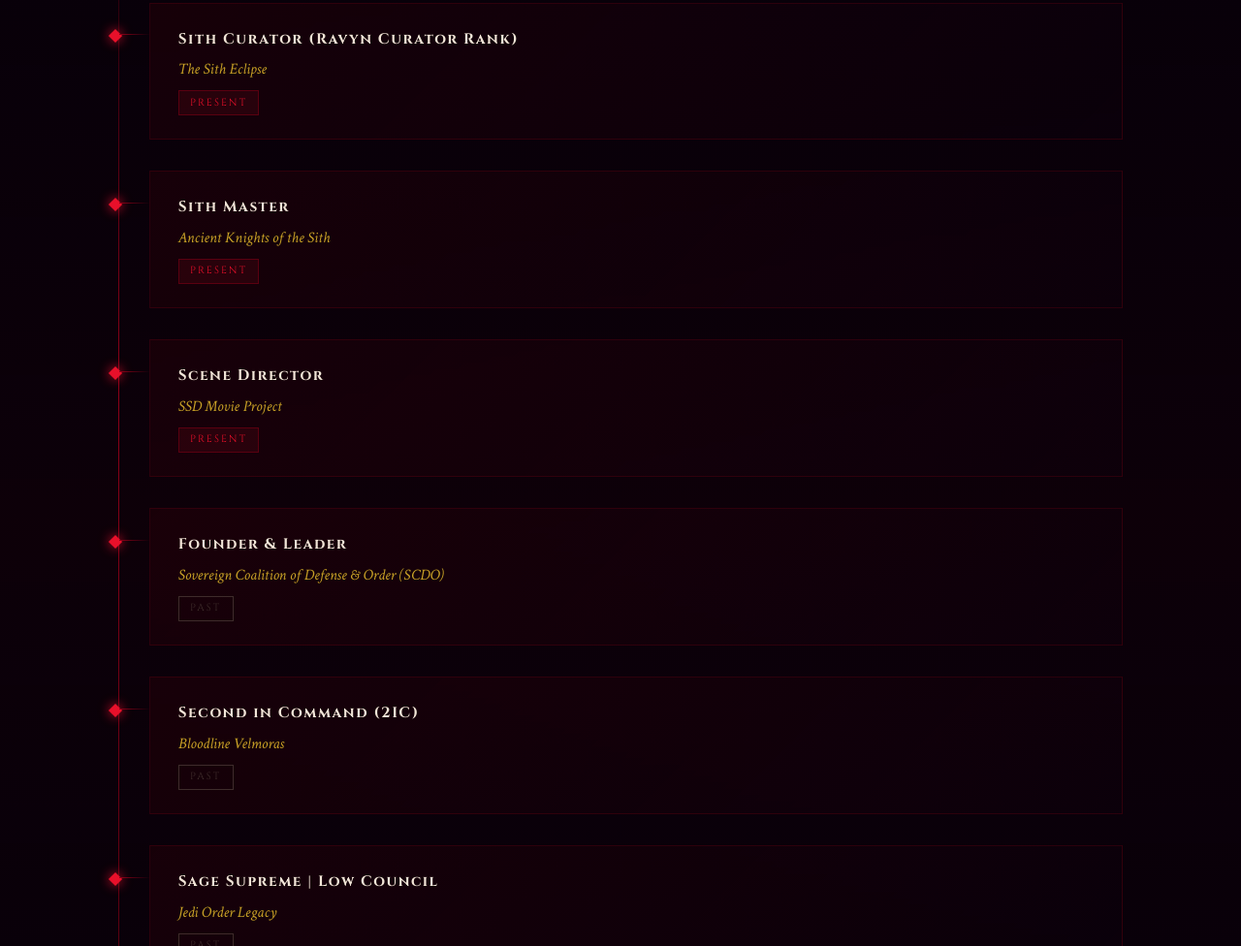
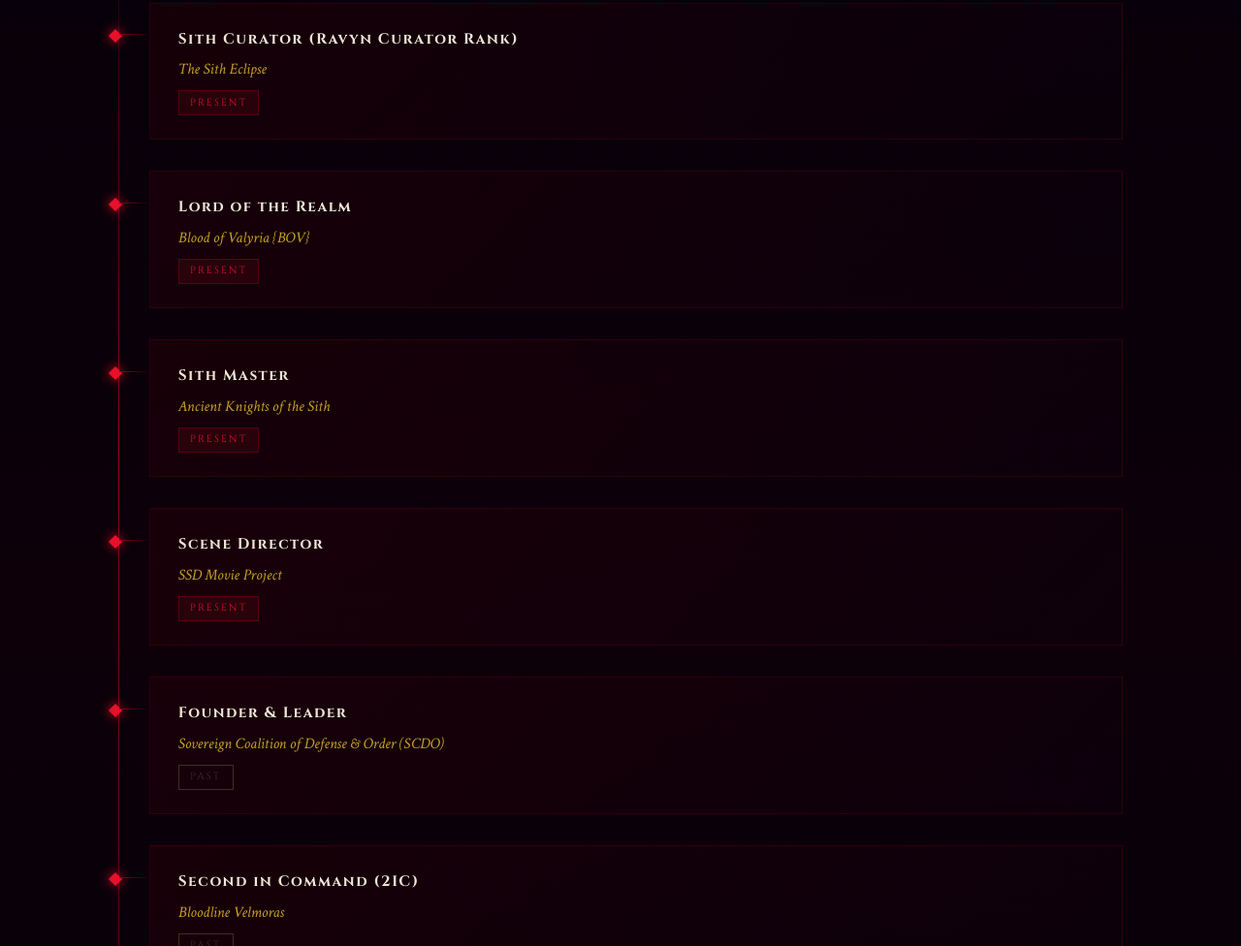
Before and after one commit to TyupioProductions/TyupioProductions.github.io, a plain HTML site: page index.html in a window 1280 px wide. Shown: the part 2238-3214 px from the top of the page at 97% size. Drawn offline with Linux system fonts and the light colour scheme.

Commit message:
Update index.html

```diff
--- a/index.html
+++ b/index.html
@@ -278,6 +278,7 @@ footer{text-align:center;padding:3rem 2rem;border-top:1px solid rgba(90,0,16,0.3
     <div class="timeline">
       <div class="timeline-item reveal"><div class="role-title">High Sith Sorcerer</div><div class="role-group">Ancient Sith Empire</div><span class="role-status status-present">Present</span></div>
       <div class="timeline-item reveal reveal-delay-1"><div class="role-title">Sith Curator (Ravyn Curator Rank)</div><div class="role-group">The Sith Eclipse</div><span class="role-status status-present">Present</span></div>
+      <div class="timeline-item reveal reveal-delay-1"><div class="role-title">Lord of the Realm</div><div class="role-group">Blood of Valyria {BOV}</div><span class="role-status status-present">Present</span></div>
       <div class="timeline-item reveal reveal-delay-1"><div class="role-title">Sith Master</div><div class="role-group">Ancient Knights of the Sith</div><span class="role-status status-present">Present</span></div>
       <div class="timeline-item reveal reveal-delay-1"><div class="role-title">Scene Director</div><div class="role-group">SSD Movie Project</div><span class="role-status status-present">Present</span></div>
       <div class="timeline-item reveal reveal-delay-2"><div class="role-title">Founder &amp; Leader</div><div class="role-group">Sovereign Coalition of Defense &amp; Order (SCDO)</div><span class="role-status status-past">Past</span></div>
```
